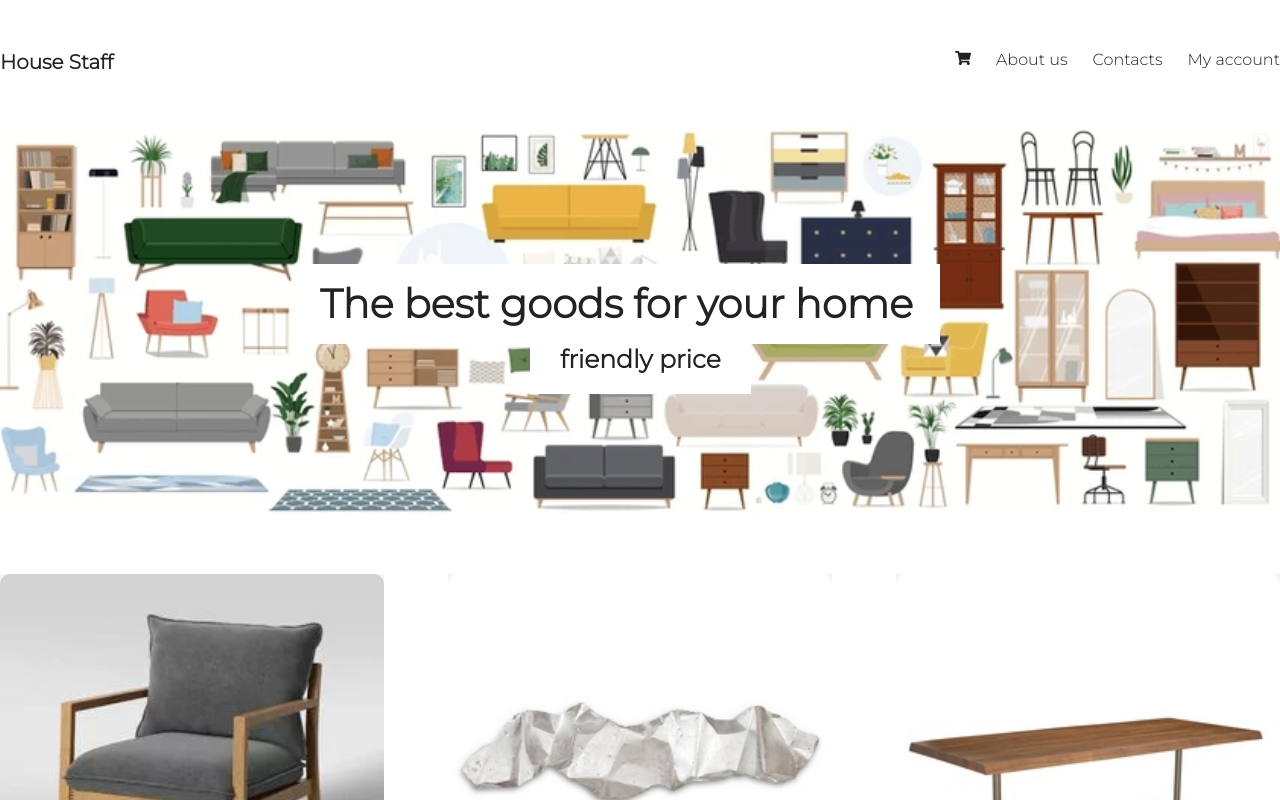
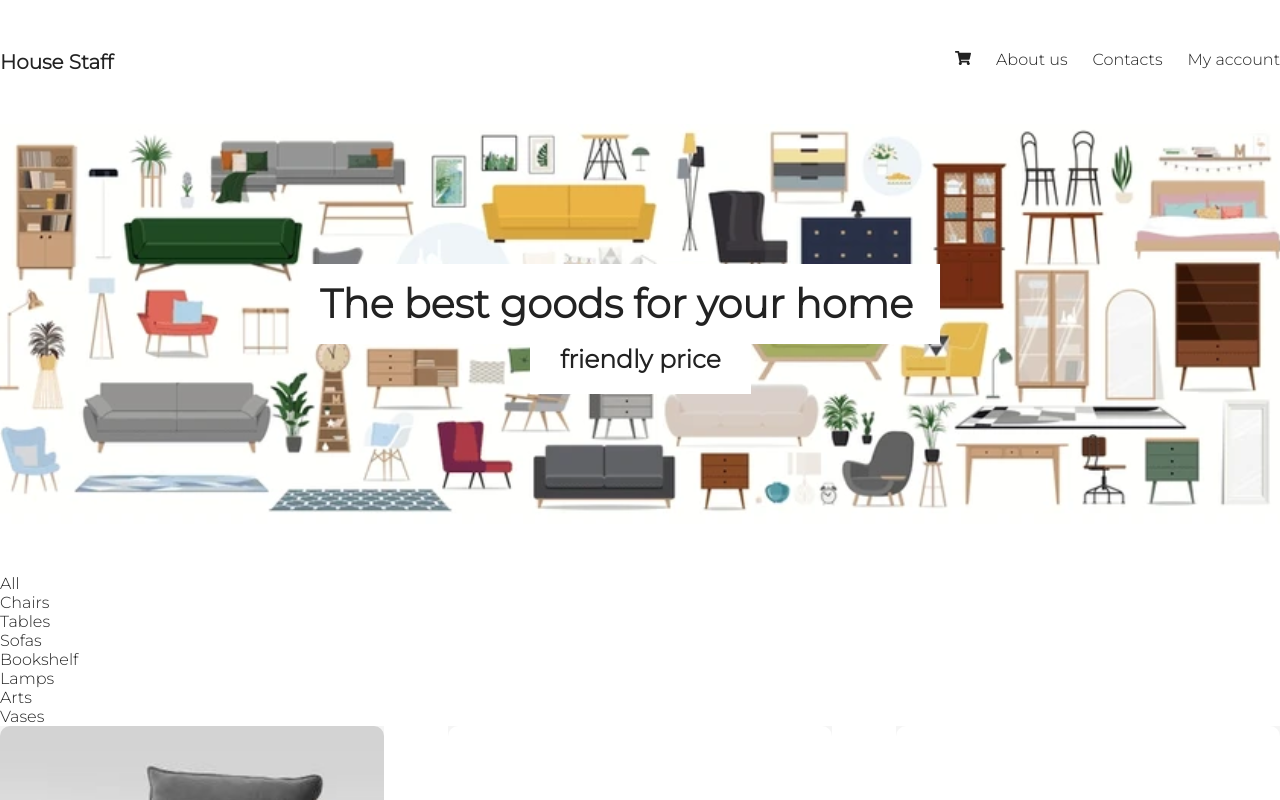
Before and after one commit to LeoKrasowski/eCommerce, a React (Create React App) app: page / in a window 1280 px wide. Shown: the top 800 px of the page. Built offline with nearby package versions, Linux system fonts and the light colour scheme.

Commit message:
Added categories of goods

```diff
--- a/src/App.js
+++ b/src/App.js
@@ -2,6 +2,7 @@ import React from "react";
 import Header from "./components/Header";
 import Footer from "./components/Footer";
 import Items from "./components/Items";
+import Categores from "./components/Categores";
 
 class App extends React.Component {
   constructor(props) {
@@ -84,6 +85,7 @@ class App extends React.Component {
     return (
       <div className="wrapper">
         <Header orders={this.state.orders} onDelete={this.deleteOrder} />
+        <Categores />
         <Items items={this.state.items} onAdd={this.addToOrder} />
         <Footer />
       </div>
--- /dev/null
+++ b/src/components/Categores.js
@@ -0,0 +1,56 @@
+import React, { Component } from 'react'
+
+export class Categores extends Component {
+    constructor(props) {
+        super(props)
+        this.state = {
+            categories: [
+                {
+                    key: 'all',
+                    name: 'All'
+                },
+                {
+                    key: 'chairs',
+                    name: 'Chairs'
+                },
+                {
+                    key: 'tables',
+                    name: 'Tables'
+                },
+                {
+                    key: 'sofa',
+                    name: 'Sofas'
+                },
+                {
+                    key: 'bookshelf',
+                    name: 'Bookshelf'
+                },
+                {
+                    key: 'lamp',
+                    name: 'Lamps'
+                },
+                {
+                    key: 'art',
+                    name: 'Arts'
+                },
+                {
+                    key: 'vase',
+                    name: 'Vases'
+                },
+
+            ]
+        }
+    }
+
+    render() {
+        return (
+            <div className='categories'>
+                {this.state.categories.map(el => (
+                    <div key={el.key}>{el.name}</div>
+                ))}
+            </div>
+        )
+    }
+}
+
+export default Categores
```
